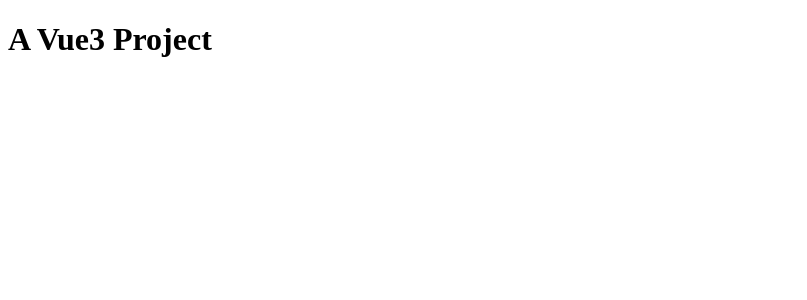
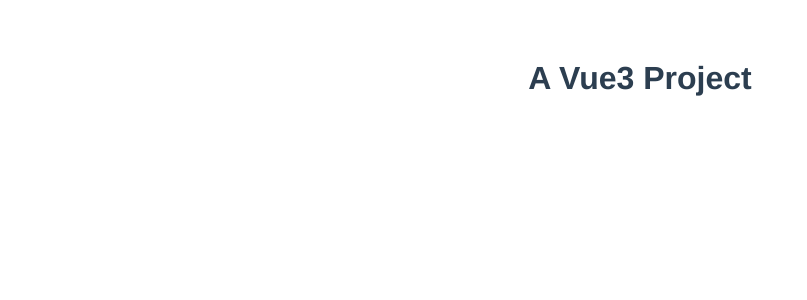
Before and after one commit to noxasch/vue-reaction-ninja, a Vue app: page / in a window 1280 px wide. Shown: the top 300 px of the page, without its empty margins (0-807 px from the left). Built offline with nearby package versions, Linux system fonts and the light colour scheme.

Commit message:
chore: basic styling

```diff
--- /dev/null
+++ b/src/assets/main.css
@@ -0,0 +1,8 @@
+#app {
+  font-family: Avenir, Helvetica, Arial, sans-serif;
+  --webkit-font-smoothing: antialiased;
+  --moz-osx-font-smoothing: grayscale;
+  text-align: center;
+  color: #2c3e50;
+  margin-top: 60px;
+}
--- a/src/main.js
+++ b/src/main.js
@@ -1,4 +1,4 @@
-// import './assets/main.css'
+import './assets/main.css'
 
 import { createApp } from 'vue'
 import App from './App.vue'
```
